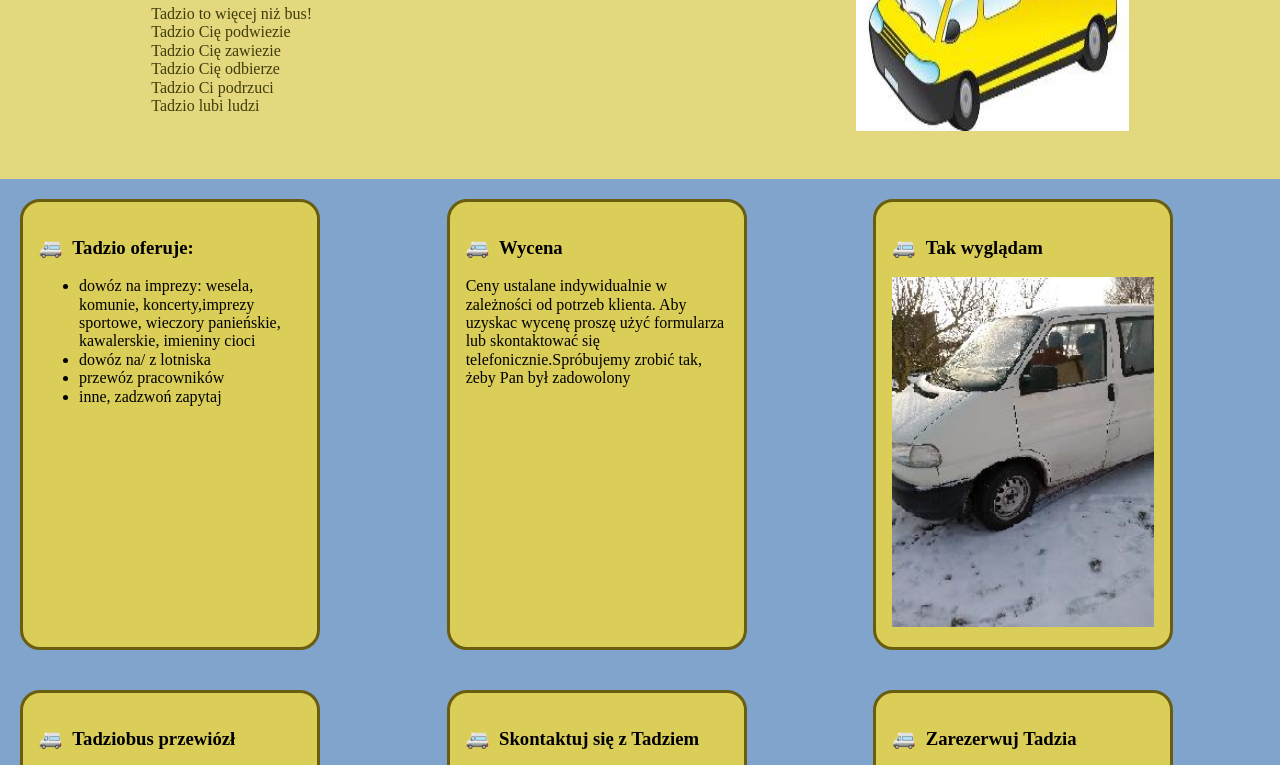
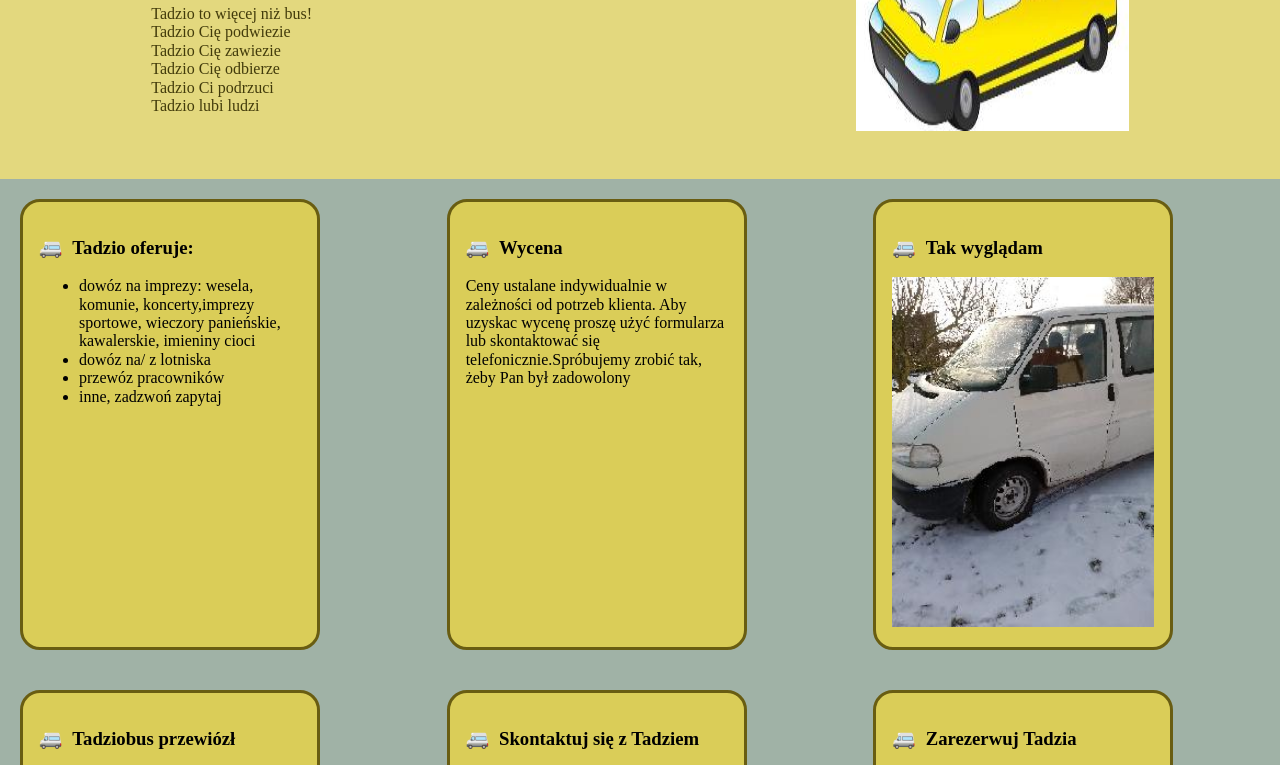
Before and after one commit to fefa84/webpack-busik, a website built with webpack: page src/pages/index.html in a window 1280 px wide. Shown: the part 321-1086 px from the top of the page. Built offline with nearby package versions, Linux system fonts and the light colour scheme.

Commit message:
grey background

```diff
--- a/src/scss/main.scss
+++ b/src/scss/main.scss
@@ -9,7 +9,7 @@ html {
 }
 
 body {
-  background-color:#81A4CD;
+  background-color:#A0B2A6;
 }
 
 .common-header {
```
